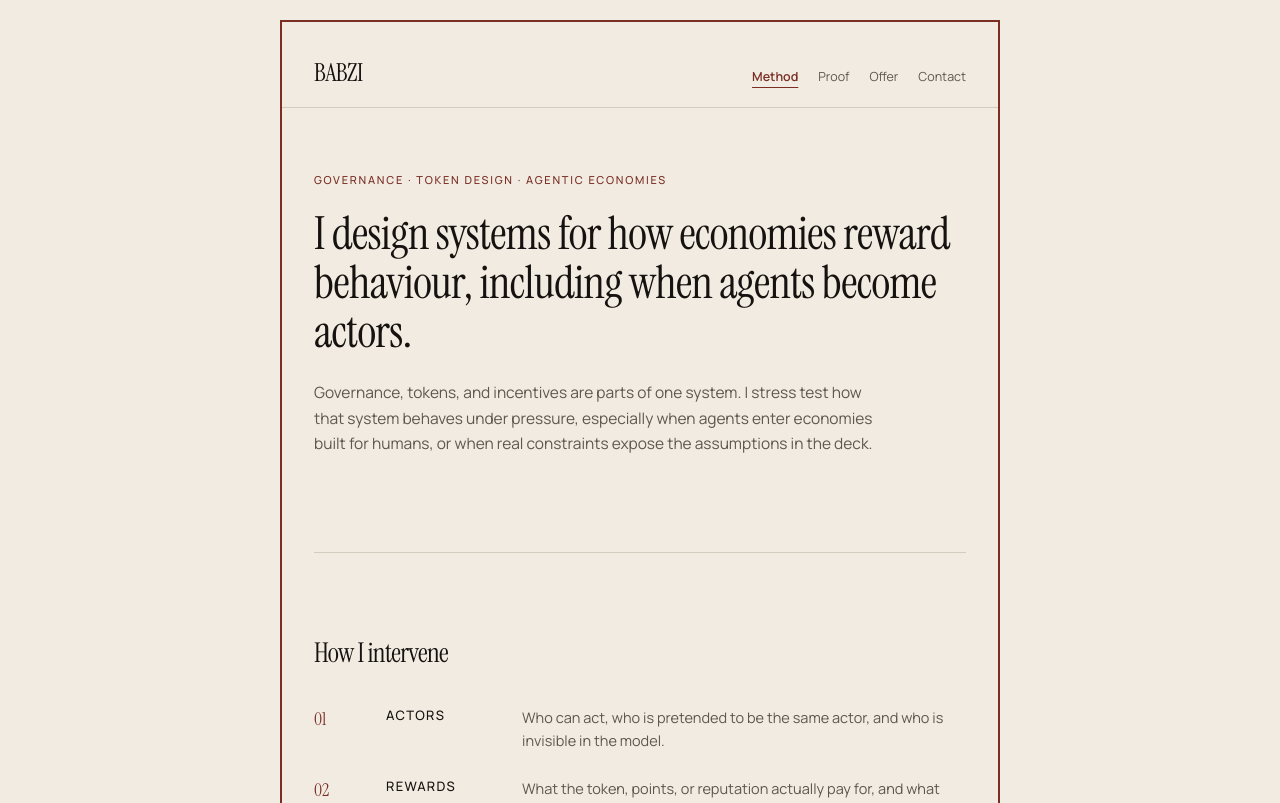
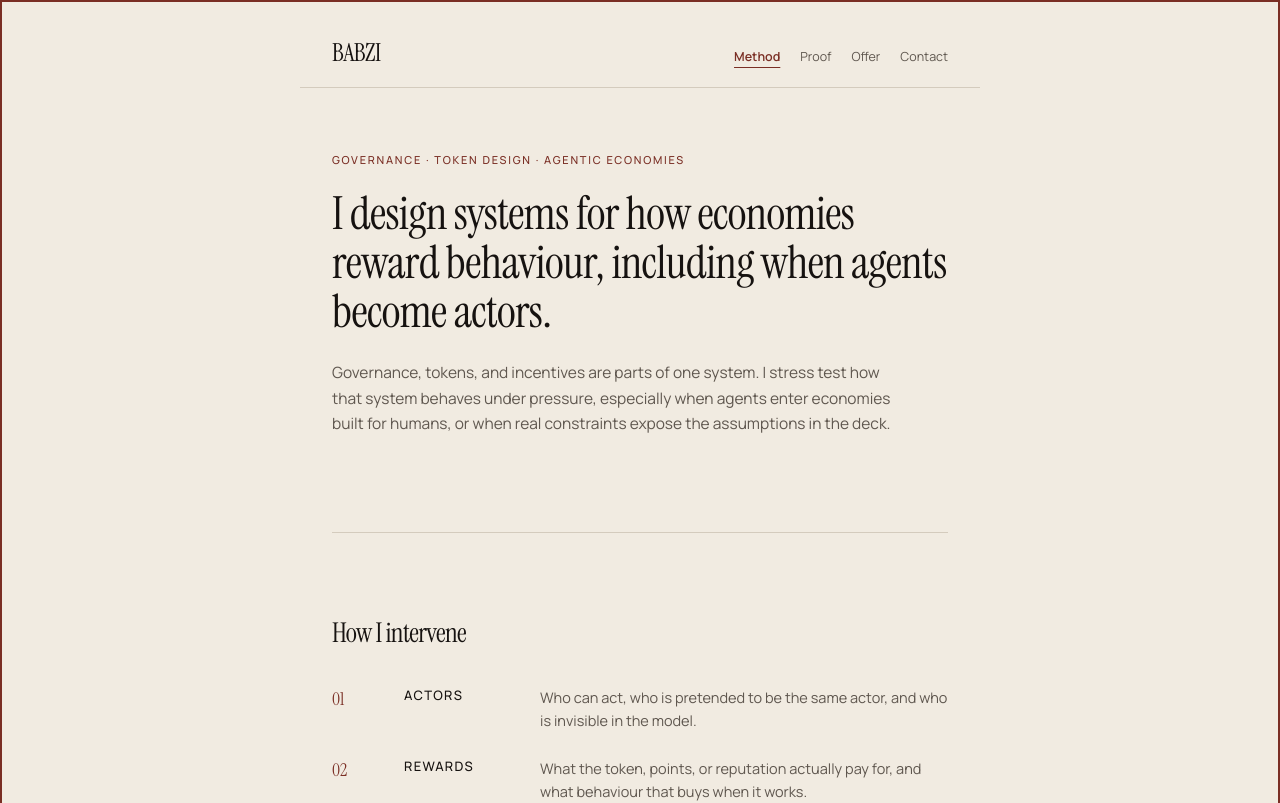
Before and after one commit to Babcan-Inc/babzi-portfolio, a Next.js app: page / in a window 1280 px wide. Shown: the top 803 px of the page. Built offline with nearby package versions, Linux system fonts and the light colour scheme.

Commit message:
Make the oxblood frame full bleed at the screen edge.
No cream gutter outside the line; content pads inside; sides run with scroll and close at the page end.

```diff
--- a/src/app/globals.css
+++ b/src/app/globals.css
@@ -53,9 +53,10 @@ body {
   }
 }
 
-/* Document frame: grows with content, closes at the page end */
+/* Full-bleed document frame: oxblood at screen edge, no outer gutter */
 .page-shell {
   min-height: 100vh;
   border: 2px solid var(--accent);
   box-sizing: border-box;
+  width: 100%;
 }
--- a/src/app/page.tsx
+++ b/src/app/page.tsx
@@ -47,8 +47,8 @@ const interventions = [
 
 export default function Home() {
   return (
-    <main id="top" className="relative px-3 py-3 sm:px-5 sm:py-5">
-      <div className="page-shell mx-auto max-w-[720px] px-5 pb-28 pt-3 sm:px-8 sm:pt-4">
+    <main id="top" className="page-shell relative">
+      <div className="mx-auto max-w-[680px] px-5 pb-28 pt-3 sm:px-8 sm:pt-4">
         <SiteHeader />
 
         {/* Thesis */}
```
